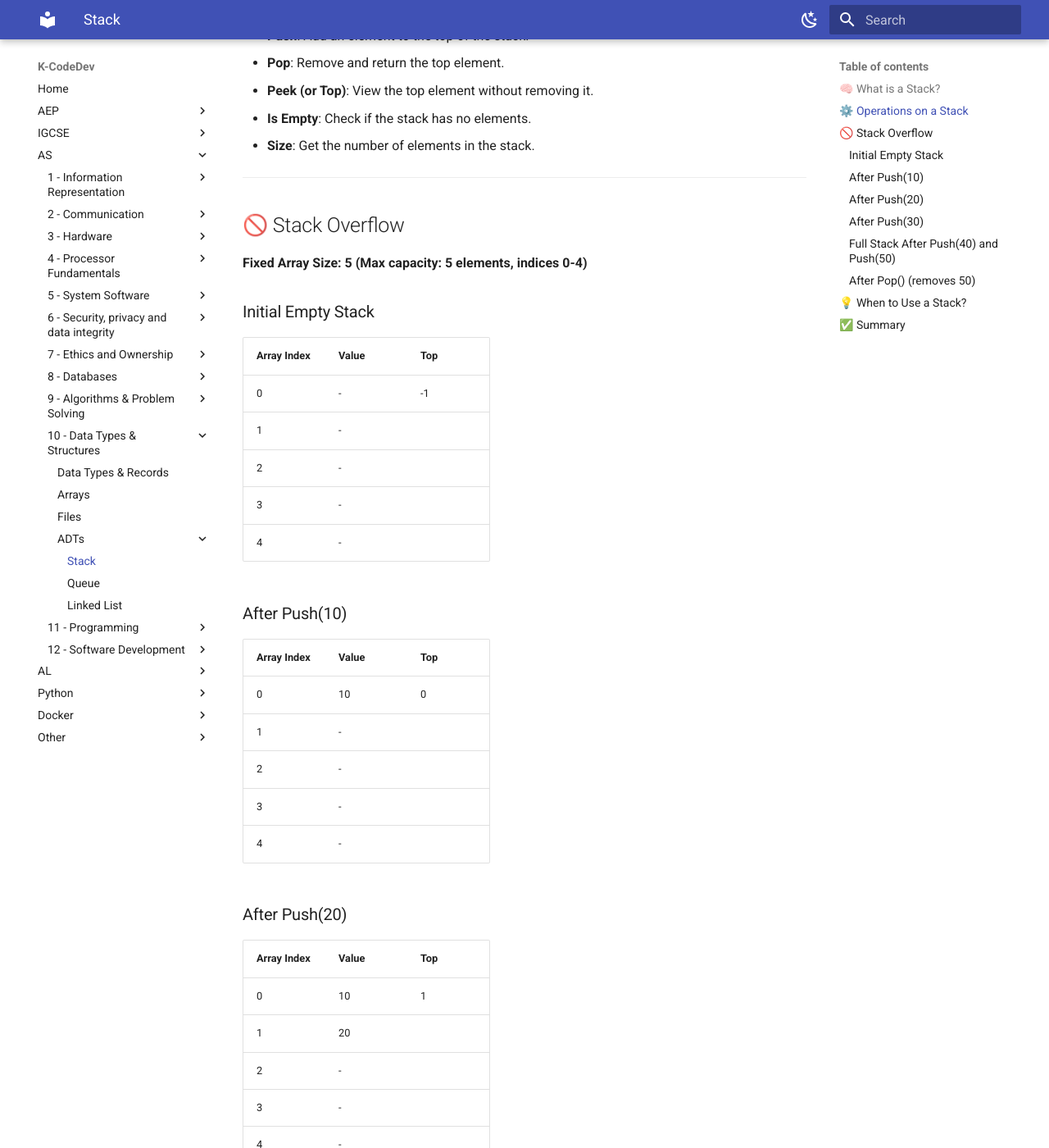
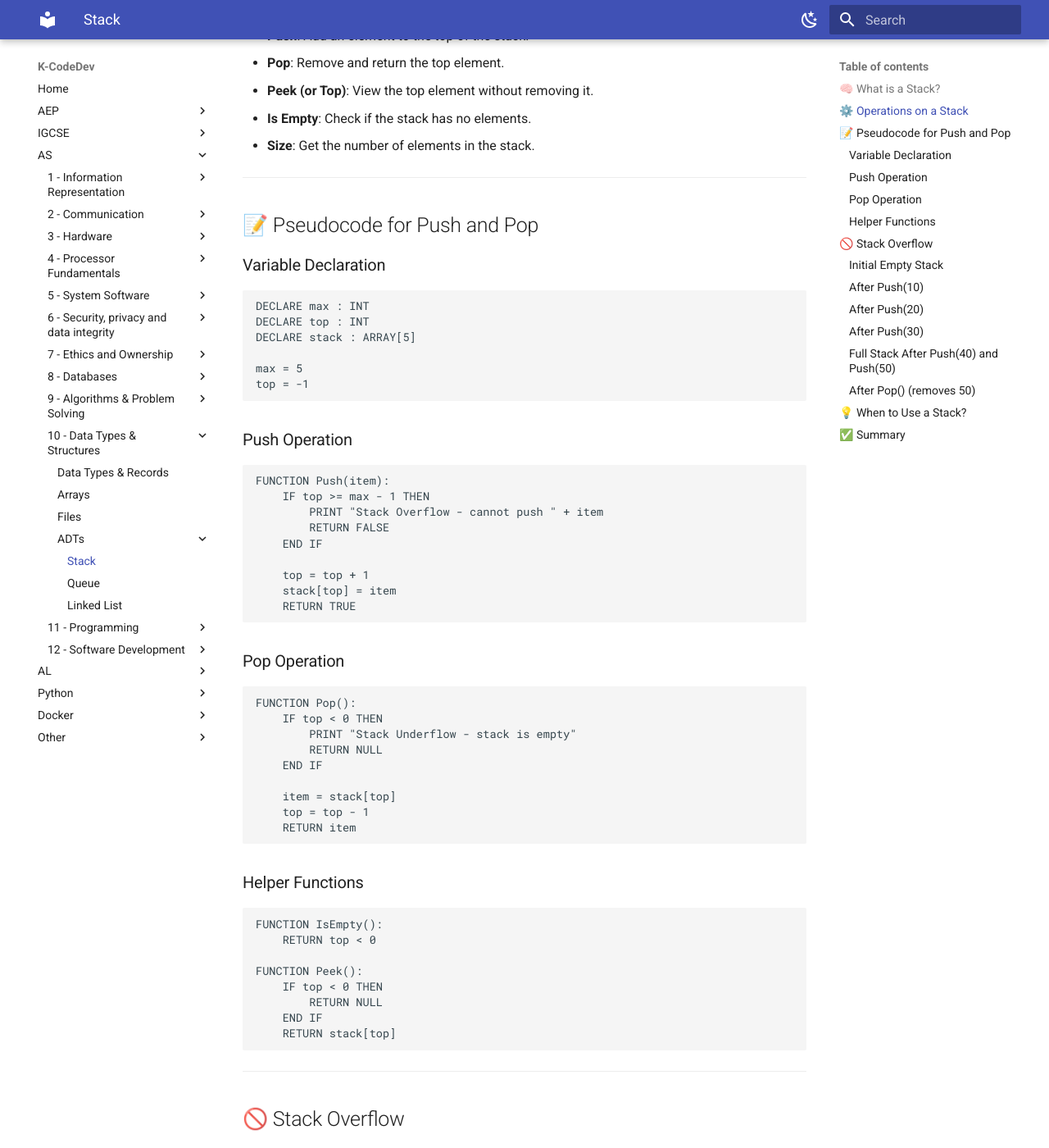
Before and after one commit to kcodedev/mkdocs, an MkDocs documentation site: the page built from docs/AS/10-data-types-and-structures/ADTs/stack.md, in a window 1280 px wide and 1400 px high, scrolled down 770 px. Shown: the whole window at 82% size. Built offline with MkDocs 1.6.1 and Material for MkDocs 9.7.7, drawn with Linux system fonts in a browser that asks for light colours.

Commit message:
added psuedocode for stack push and pop

````diff
--- a/docs/AS/10-data-types-and-structures/ADTs/stack.md
+++ b/docs/AS/10-data-types-and-structures/ADTs/stack.md
@@ -27,6 +27,58 @@ Stacks support basic operations to add, edit, and delete data:
 - **Peek (or Top)**: View the top element without removing it.
 - **Is Empty**: Check if the stack has no elements.
 - **Size**: Get the number of elements in the stack.
+
+---
+
+## 📝 Pseudocode for Push and Pop
+
+### Variable Declaration
+```pseudo
+DECLARE max : INT
+DECLARE top : INT
+DECLARE stack : ARRAY[5]
+
+max = 5
+top = -1
+```
+
+### Push Operation
+```pseudo
+FUNCTION Push(item):
+    IF top >= max - 1 THEN
+        PRINT "Stack Overflow - cannot push " + item
+        RETURN FALSE
+    END IF
+
+    top = top + 1
+    stack[top] = item
+    RETURN TRUE
+```
+
+### Pop Operation
+```pseudo
+FUNCTION Pop():
+    IF top < 0 THEN
+        PRINT "Stack Underflow - stack is empty"
+        RETURN NULL
+    END IF
+
+    item = stack[top]
+    top = top - 1
+    RETURN item
+```
+
+### Helper Functions
+```pseudo
+FUNCTION IsEmpty():
+    RETURN top < 0
+
+FUNCTION Peek():
+    IF top < 0 THEN
+        RETURN NULL
+    END IF
+    RETURN stack[top]
+```
 
 ---
 
````
